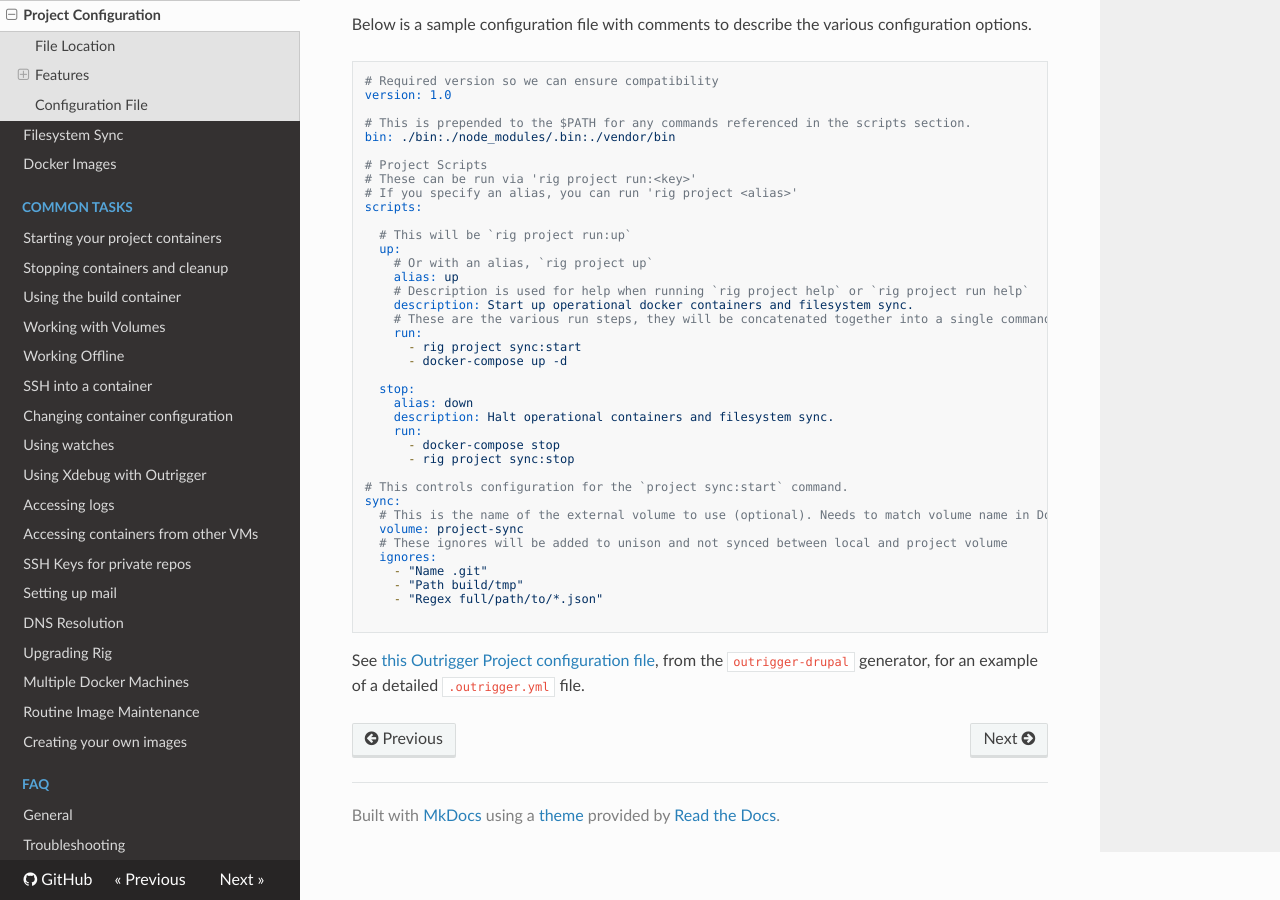
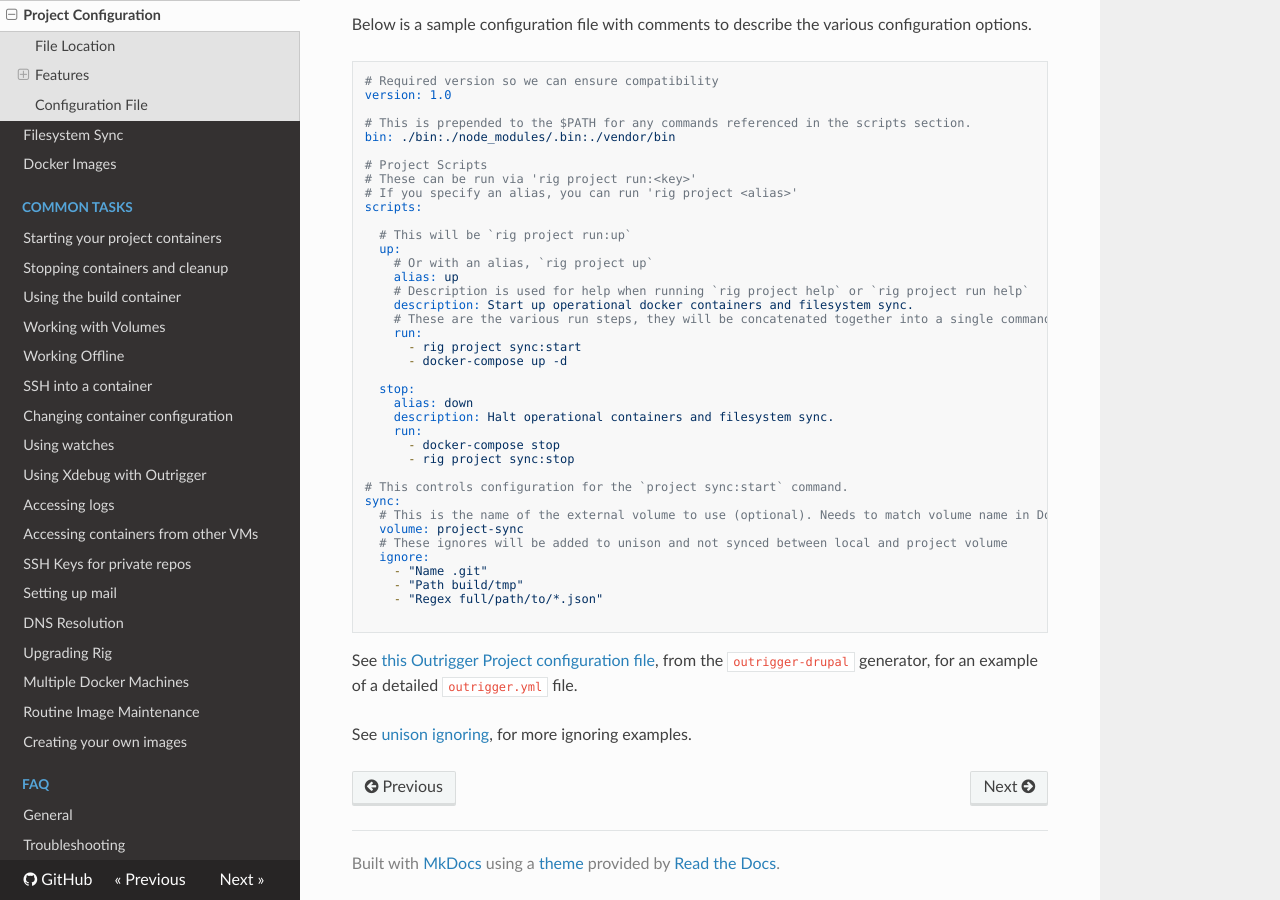
Before and after one commit to phase2/outrigger-docs, an MkDocs documentation site: the page built from docs/project-setup/project-configuration.md, in a window 1280 px wide and 900 px high, scrolled down 1215 px. Built offline with MkDocs 1.6.1, drawn with Linux system fonts in a browser that asks for light colours; nearby versions of some CDN libraries; old or Windows-style settings are respelled for this version of MkDocs; some of the changed text lies outside the part shown.

Commit message:
Unison ignores -> to -> ignore doc and remove dot in outrigger.yml filename (#28)

````diff
--- a/docs/project-setup/project-configuration.md
+++ b/docs/project-setup/project-configuration.md
@@ -1,12 +1,12 @@
 # Project Configuration
 
-Projects can have a local `.outrigger.yml` file included in their project to define the `rig project` commands. This can
+Projects can have a local `outrigger.yml` file included in their project to define the `rig project` commands. This can
 be done to streamline the developer experience of the project, or to capture project specifics / intricacies in a place that
 is consistent for all team members.
 
 ## File Location
 
-The configuration file is typically named `.outrigger.yml` and is normally placed at the root of a project directory tree.
+The configuration file is typically named `outrigger.yml` and is normally placed at the root of a project directory tree.
 
 You may specify a $RIG_PROJECT_CONFIG_FILE environment variable to override this which can be useful for running rig project
 commands from different directories.
@@ -76,7 +76,7 @@ sync:
   # This is the name of the external volume to use (optional). Needs to match volume name in Docker Compose.
   volume: project-sync
   # These ignores will be added to unison and not synced between local and project volume
-  ignores:
+  ignore:
     - "Name .git"
     - "Path build/tmp"
     - "Regex full/path/to/*.json"
@@ -84,4 +84,6 @@ sync:
 ```
 
 See [this Outrigger Project configuration file](https://github.com/phase2/generator-outrigger-drupal/blob/master/generators/environment/templates/outrigger/outrigger.yml),
-from the `outrigger-drupal` generator, for an example of a detailed `.outrigger.yml` file.
+from the `outrigger-drupal` generator, for an example of a detailed `outrigger.yml` file.
+
+See [unison ignoring](http://www.cis.upenn.edu/~bcpierce/unison/download/releases/stable/unison-manual.html#ignore), for more ignoring examples.
````
Also changed, not shown: docs/project-setup/filesystem-sync.md (+2 -2 lines).
